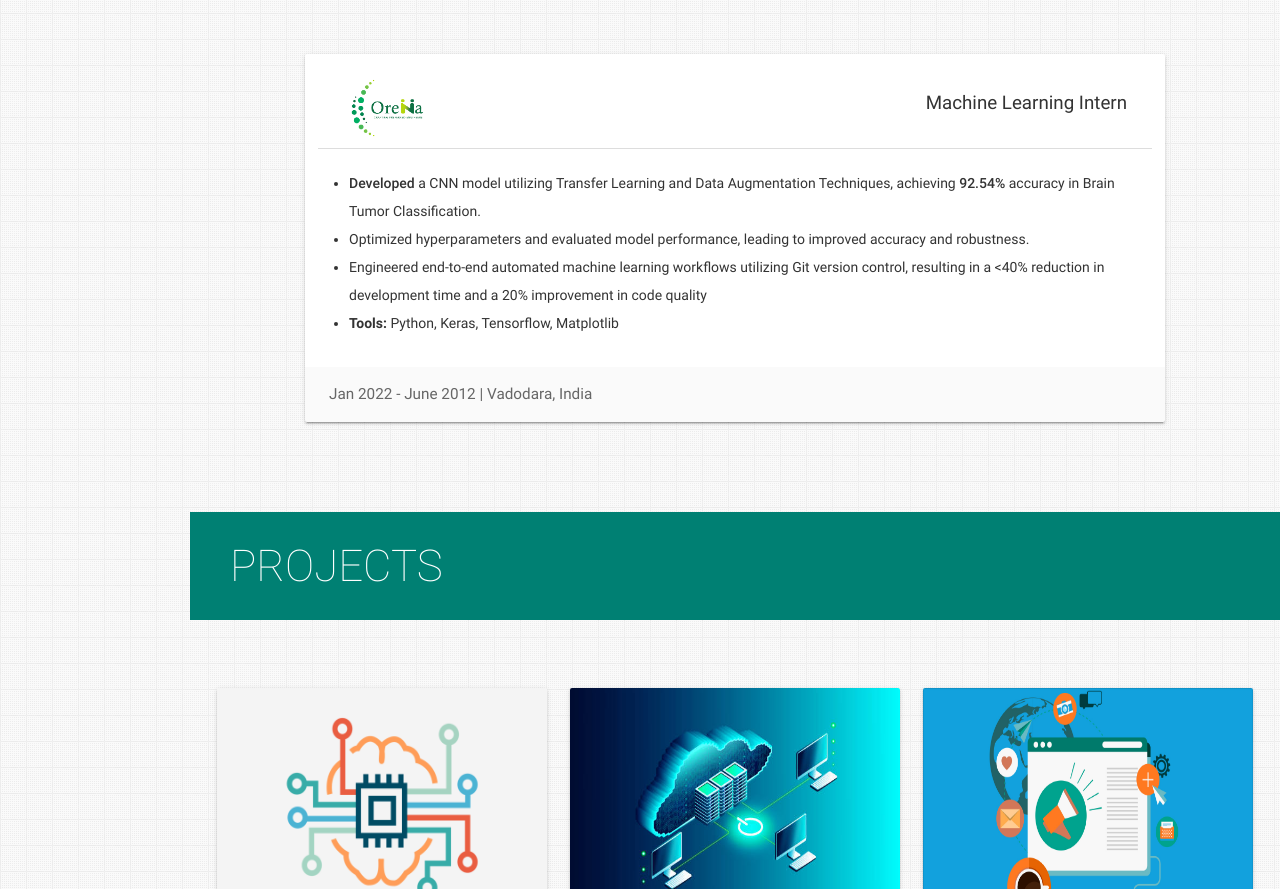
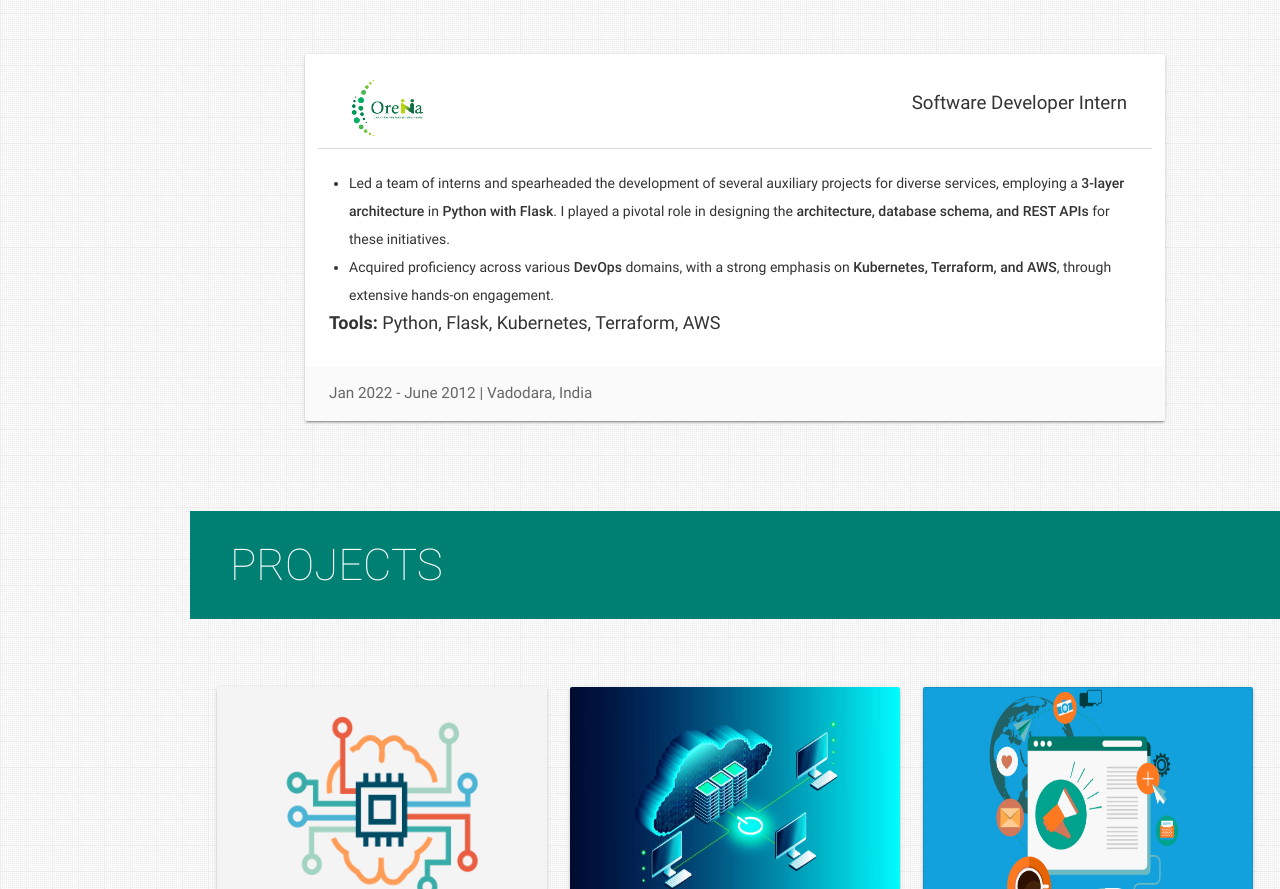
Before and after one commit to ruchitdobariya/ruchitdobariya.github.io, a plain HTML site: page index.html in a window 1280 px wide. Shown: the part 2275-3164 px from the top of the page. Drawn offline with nearby package versions, Linux system fonts and the light colour scheme.

Commit message:
update work experience

```diff
--- a/index.html
+++ b/index.html
@@ -326,17 +326,18 @@
                 </p>
               </div> -->
             </div>
-            <div class="role darkBlue-text text-darken-2">Machine Learning Intern</div>
+            <div class="role darkBlue-text text-darken-2">Software Developer Intern</div>
             <ul>
               <li>
-                <strong>Developed</strong> a CNN model utilizing Transfer Learning and Data Augmentation Techniques, achieving <strong>92.54%</strong> accuracy in Brain Tumor Classification.
+                Led a team of interns and spearheaded the development of several auxiliary projects for diverse services,
+                employing a <strong>3-layer architecture</strong> in <strong>Python with Flask</strong>.
+                I played a pivotal role in designing the <strong>architecture, database schema, and REST APIs</strong> for these initiatives.
               </li>
               <li>
-                Optimized hyperparameters and evaluated model performance, leading to improved accuracy and robustness.
+                Acquired proficiency across various <strong>DevOps</strong> domains, with a strong emphasis on <strong>Kubernetes, Terraform, and AWS</strong>,
+                through extensive hands-on engagement.
               </li>
-              <li>Engineered end-to-end automated machine learning workflows utilizing Git version control, resulting in a <40% reduction in development time and a 20% improvement in code quality</li>
-              <li>
-                <b>Tools:</b> Python, Keras, Tensorflow, Matplotlib
+                <b>Tools:</b> Python, Flask, Kubernetes, Terraform, AWS
               </li>
             </ul>
           </div>
```
Also changed, not shown: 1 other file.
